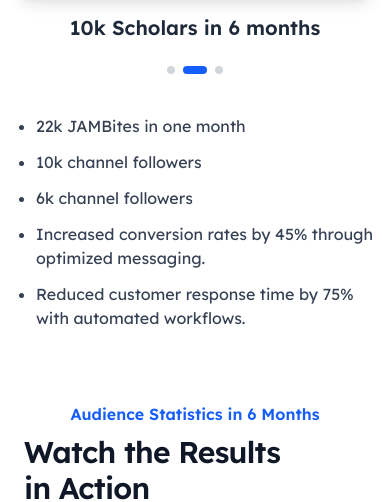
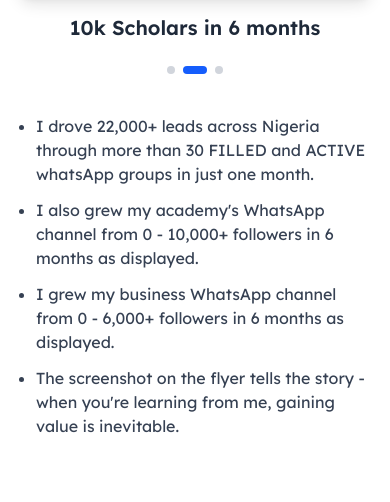
Before and after one commit to Bee-code-tech/was-accelerator, a Next.js app: page / in a window 390 px wide. Shown: the part 1866-2368 px from the top of the page. Built offline with nearby package versions, Linux system fonts and the light colour scheme.

Commit message:
Update mobile navigation links and enhance testimonials for clarity and impact

```diff
--- a/components/Header.tsx
+++ b/components/Header.tsx
@@ -73,11 +73,11 @@ function MobileNavigation() {
         className="absolute inset-x-0 top-full mt-4 flex origin-top flex-col rounded-2xl bg-white p-4 text-lg tracking-tight text-slate-900 shadow-xl ring-1 ring-slate-900/5 data-closed:scale-95 data-closed:opacity-0 data-enter:duration-150 data-enter:ease-out data-leave:duration-100 data-leave:ease-in"
       >
         <MobileNavLink href="#">Home</MobileNavLink>
-        <MobileNavLink href="#about">About Me</MobileNavLink>
+        <MobileNavLink href="#about">About Me </MobileNavLink>
         <MobileNavLink href="#results">My Results</MobileNavLink>
         <MobileNavLink href="#outline">Course Outlines</MobileNavLink>
         <MobileNavLink href="#testimonials">Testimonials</MobileNavLink>
-        <MobileNavLink href="#offers">Offers</MobileNavLink>
+        <MobileNavLink href="#offers">Join 500+ others</MobileNavLink>
         <MobileNavLink href="#faq">FAQs</MobileNavLink>
       </PopoverPanel>
     </Popover>
--- a/components/TestimonialsAndResults.tsx
+++ b/components/TestimonialsAndResults.tsx
@@ -89,11 +89,11 @@ export default function TestimonialsAndResults() {
           >
             {/* <h3 className="text-2xl font-bold text-gray-800 mb-4">Results Achieved</h3> */}
             <ul className="list-disc pl-5 space-y-3 text-gray-700">
-              <li>22k JAMBites in one month</li>
-              <li>10k channel followers</li>
-              <li>6k channel followers</li>
-              <li>Increased conversion rates by 45% through optimized messaging.</li>
-              <li>Reduced customer response time by 75% with automated workflows.</li>
+              <li>I drove 22,000+ leads across Nigeria through more than 30 FILLED and ACTIVE whatsApp groups in just one month.</li>
+              <li>I also grew my academy's WhatsApp channel from 0 - 10,000+ followers in 6 months as displayed.</li>
+              <li>I grew my business WhatsApp channel from 0 - 6,000+ followers in 6 months as displayed.</li>
+              <li>The screenshot on the flyer tells the story - when you're learning from me, gaining value is inevitable.</li>
+
             </ul>
           </motion.div>
         </div>
```
